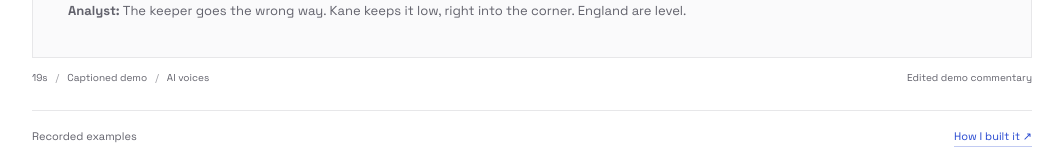
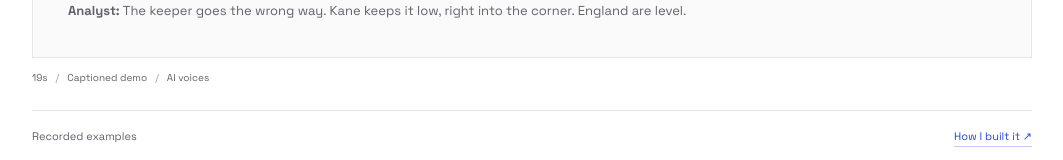
Before and after one commit to aarshroongta1/live-soccer-commentary, a Next.js app in the folder web/: page / in a window 1280 px wide. Shown: the part 539-699 px from the top of the page, without its empty margins (108-1171 px from the left). Built offline with nearby package versions, Linux system fonts and the light colour scheme.

Commit message:
Simplify the demo caption

```diff
--- a/web/app/demo/demo-experience.tsx
+++ b/web/app/demo/demo-experience.tsx
@@ -28,7 +28,6 @@ function ShowcaseVideo({ clip }: { clip: DemoClip }) {
       </div>}
       <div className="showcase-caption">
         <span>{clip.duration_s}s <span aria-hidden="true">/</span> Captioned demo <span aria-hidden="true">/</span> AI voices</span>
-        <span>Edited demo commentary</span>
       </div>
     </>
   );
```
